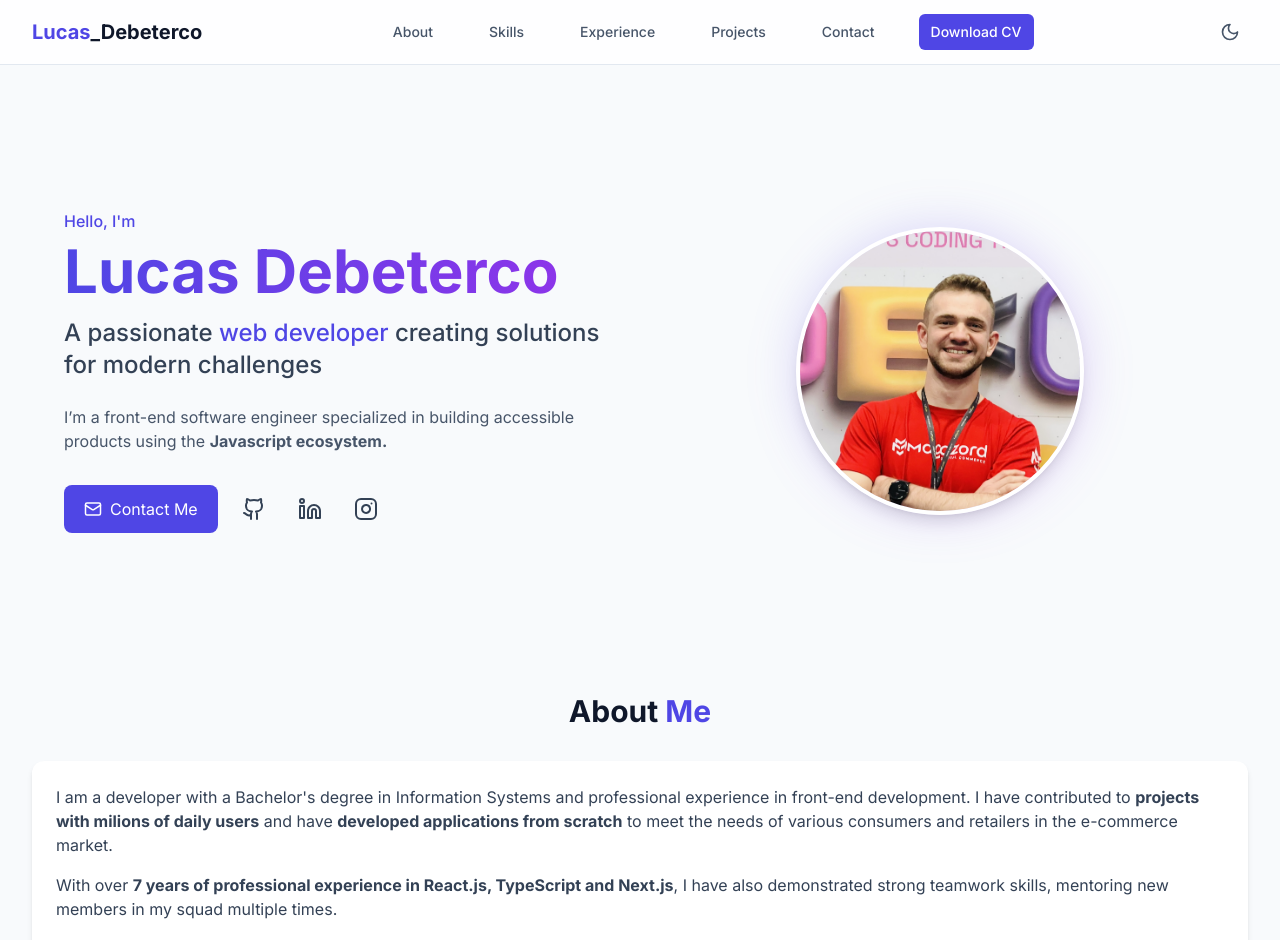
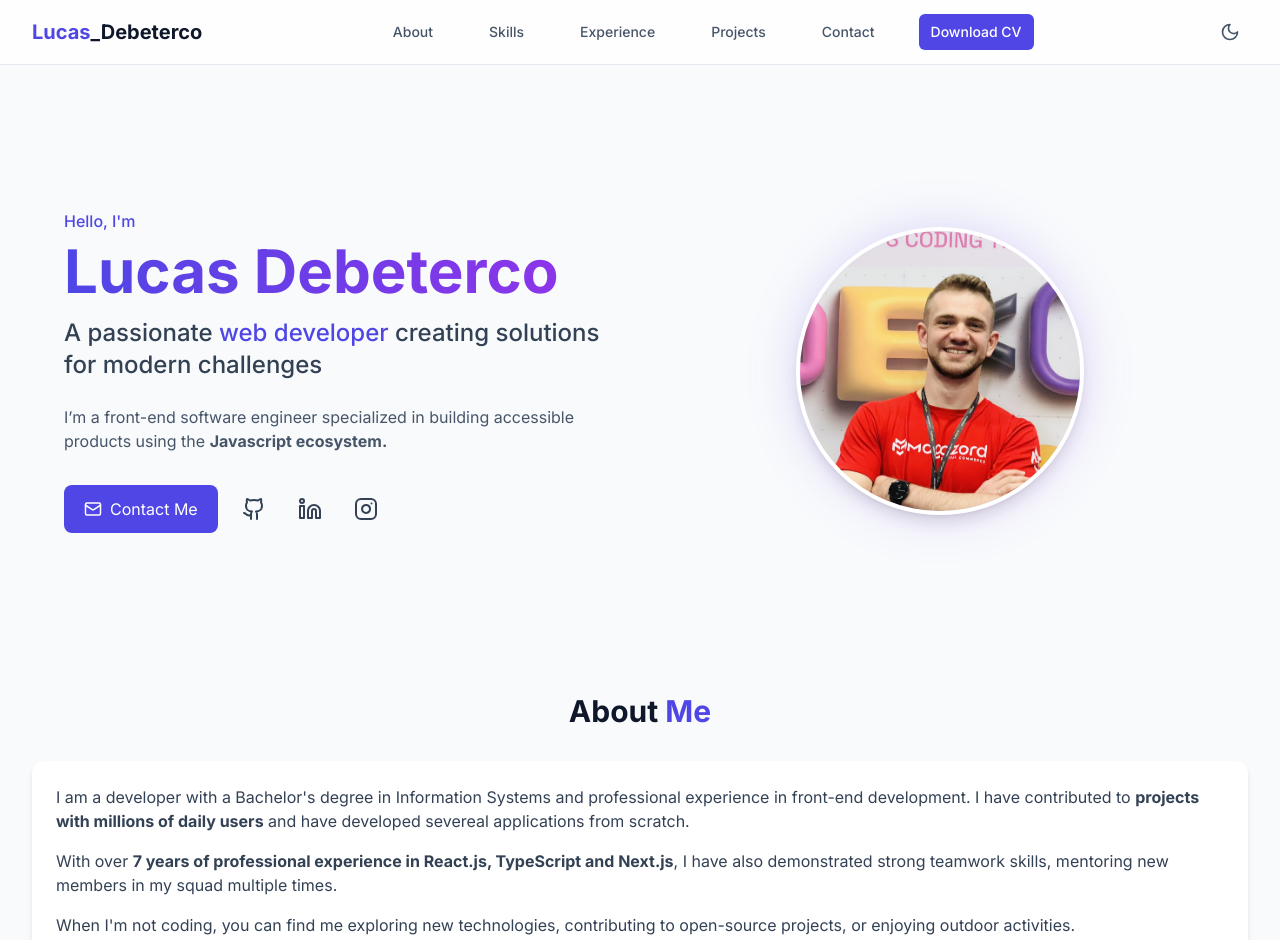
Before and after one commit to lucasdebeterco/lucasdebeterco-dev, a React (Vite) app: page / in a window 1280 px wide. Shown: the top 940 px of the page. Built offline with nearby package versions, Linux system fonts and the light colour scheme.

Commit message:
about update

```diff
--- a/src/components/About.tsx
+++ b/src/components/About.tsx
@@ -10,7 +10,7 @@ const About = () => {
 
                 <div className="mb-8 rounded-xl bg-white p-6 shadow-md dark:bg-slate-800">
                     <p className="mb-4 text-slate-700 dark:text-slate-300">
-                        I am a developer with a Bachelor's degree in Information Systems and professional experience in front-end development. I have contributed to <strong>projects with milions of daily users</strong> and have <strong>developed applications from scratch</strong> to meet the needs of various consumers and retailers in the e-commerce market.
+                        I am a developer with a Bachelor's degree in Information Systems and professional experience in front-end development. I have contributed to <strong>projects with millions of daily users</strong> and have developed severeal applications from scratch.
                     </p>
                     <p className="mb-4 text-slate-700 dark:text-slate-300">
                         With over <strong>7 years of professional experience in React.js, TypeScript and Next.js</strong>, I have also demonstrated strong teamwork skills, mentoring new members in my squad multiple times.
```
